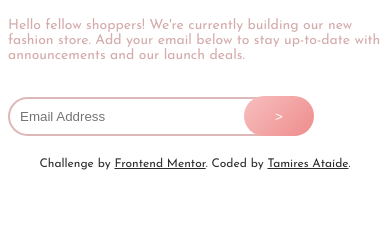
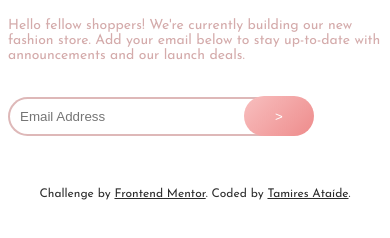
Before and after one commit to tamiresataide/frontendmentor-baseapparel-landpage, a plain HTML site: page index.html in a window 390 px wide. Shown: the part 568-806 px from the top of the page. Drawn offline with Linux system fonts and the light colour scheme.

```diff
--- a/style.css
+++ b/style.css
@@ -93,6 +93,11 @@ a{
         height: 20px;
     }
 
+    footer{
+        display: block;
+        margin-top: 15px;
+        padding: 15px;
+    }
 }
 
 @media screen and (min-width: 500px) {
```
Also changed, not shown: images/desktop-solution.jpg (added), images/mobile-solution.jpg (added), 2 other files.
